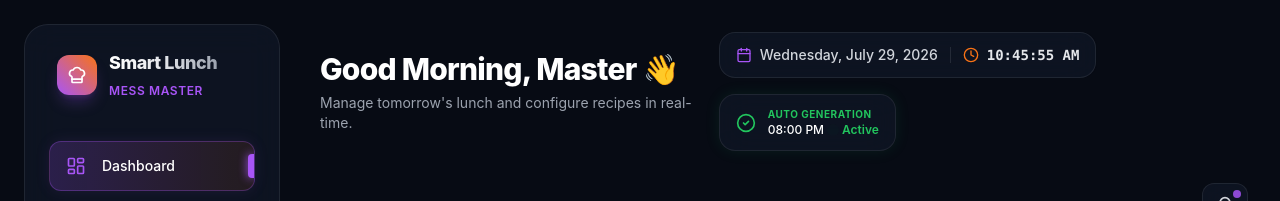
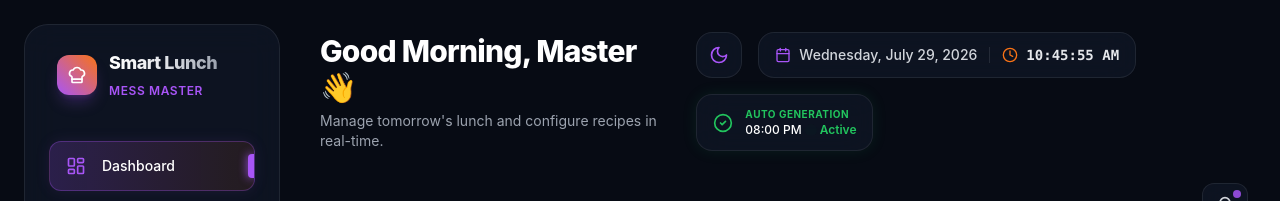
Before and after one commit to harishanbai/smartfood, a React (Vite) app in the folder client/: page / in a window 1280 px wide. Shown: the top 201 px of the page. Built offline with nearby package versions, Linux system fonts and the light colour scheme; no server answers.

Commit message:
themes changes

```diff
--- a/client/src/components/TopSection.jsx
+++ b/client/src/components/TopSection.jsx
@@ -1,8 +1,10 @@
 import React, { useState, useEffect } from 'react';
-import { Clock, Calendar, CheckCircle2 } from 'lucide-react';
+import { Clock, Calendar, CheckCircle2, Sun, Moon } from 'lucide-react';
+import { useTheme } from '../context/ThemeContext';
 
 const TopSection = () => {
   const [time, setTime] = useState(new Date());
+  const { theme, toggleTheme } = useTheme();
 
   useEffect(() => {
     const timer = setInterval(() => setTime(new Date()), 1000);
@@ -48,6 +50,22 @@ const TopSection = () => {
 
       {/* Date, Time & Scheduler Status Panel */}
       <div className="flex flex-col sm:flex-row flex-wrap items-stretch sm:items-center gap-4 w-full lg:w-auto">
+        {/* Light/Dark Toggle Button */}
+        <button
+          onClick={toggleTheme}
+          aria-label="Toggle Theme"
+          className="glass-panel p-3 rounded-2xl flex items-center justify-center bg-white/5 border border-white/10 hover:bg-white/10 transition-all text-gray-300 hover:text-white cursor-pointer min-h-[44px] min-w-[44px] relative overflow-hidden"
+        >
+          <div className="relative h-5 w-5 flex items-center justify-center">
+            {/* Sun Icon */}
+            <Sun className={`h-5 w-5 text-accentOrange absolute transition-all duration-500 transform ${theme === 'light' ? 'rotate-0 scale-100 opacity-100' : 'rotate-90 scale-0 opacity-0'
+              }`} />
+            {/* Moon Icon */}
+            <Moon className={`h-5 w-5 text-accentPurple absolute transition-all duration-500 transform ${theme === 'dark' ? 'rotate-0 scale-100 opacity-100' : '-rotate-90 scale-0 opacity-0'
+              }`} />
+          </div>
+        </button>
+
         {/* Date and Clock Widget */}
         <div className="glass-panel px-4 py-3 rounded-2xl flex flex-wrap sm:flex-nowrap items-center justify-between sm:justify-start gap-2.5 sm:gap-3 bg-white/5 border border-white/10 text-xs sm:text-sm flex-1 sm:flex-initial">
           <div className="flex items-center gap-2">
--- /dev/null
+++ b/client/src/context/ThemeContext.jsx
@@ -0,0 +1,31 @@
+import React, { createContext, useContext, useState, useEffect } from 'react';
+
+const ThemeContext = createContext();
+
+export const useTheme = () => useContext(ThemeContext);
+
+export const ThemeProvider = ({ children }) => {
+  const [theme, setTheme] = useState(() => {
+    return localStorage.getItem('theme') || 'dark';
+  });
+
+  useEffect(() => {
+    const root = window.document.documentElement;
+    if (theme === 'light') {
+      root.classList.add('light');
+    } else {
+      root.classList.remove('light');
+    }
+    localStorage.setItem('theme', theme);
+  }, [theme]);
+
+  const toggleTheme = () => {
+    setTheme((prev) => (prev === 'dark' ? 'light' : 'dark'));
+  };
+
+  return (
+    <ThemeContext.Provider value={{ theme, toggleTheme }}>
+      {children}
+    </ThemeContext.Provider>
+  );
+};
--- a/client/src/index.css
+++ b/client/src/index.css
@@ -4,13 +4,71 @@
 @tailwind components;
 @tailwind utilities;
 
+:root {
+  --bg-main: #070B14;
+  --bg-card: #111827;
+  --bg-scrollbar: #070B14;
+  --bg-scrollbar-thumb: #1F2937;
+
+  --text-title: #FFFFFF;
+  --text-body: #E5E7EB;
+  --text-body-muted: #D1D5DB;
+  --text-muted: #9CA3AF;
+  --text-muted-dark: #6B7280;
+
+  --glass-bg: rgba(17, 24, 39, 0.7);
+  --glass-border: rgba(255, 255, 255, 0.08);
+  --glass-hover-bg: rgba(17, 24, 39, 0.8);
+  --glass-hover-border: rgba(255, 255, 255, 0.15);
+  --shadow-hover: 0 8px 32px 0 rgba(0, 0, 0, 0.5);
+}
+
+:root.light {
+  --bg-main: #F3F4F6;
+  --bg-card: #FFFFFF;
+  --bg-scrollbar: #F3F4F6;
+  --bg-scrollbar-thumb: #D1D5DB;
+
+  --text-title: #070B14;
+  --text-body: #1F2937;
+  --text-body-muted: #374151;
+  --text-muted: #4B5563;
+  --text-muted-dark: #9CA3AF;
+
+  --glass-bg: rgba(255, 255, 255, 0.7);
+  --glass-border: rgba(0, 0, 0, 0.08);
+  --glass-hover-bg: rgba(255, 255, 255, 0.85);
+  --glass-hover-border: rgba(0, 0, 0, 0.12);
+  --shadow-hover: 0 8px 32px 0 rgba(0, 0, 0, 0.08);
+}
+
 body {
   margin: 0;
   padding: 0;
-  background-color: #070B14;
-  color: #F3F4F6;
+  background-color: var(--bg-main);
+  color: var(--text-body);
   font-family: 'Outfit', sans-serif;
   overflow-x: hidden;
+}
+
+body,
+header,
+main,
+aside,
+footer,
+nav,
+.glass-panel,
+button,
+input,
+select,
+textarea,
+span,
+h1,
+h2,
+h3,
+h4,
+p {
+  transition: background-color 0.3s ease, border-color 0.3s ease, color 0.3s ease, box-shadow 0.3s ease;
 }
 
 /* Custom Scrollbars */
@@ -18,29 +76,32 @@ body {
   width: 6px;
   height: 6px;
 }
+
 ::-webkit-scrollbar-track {
-  background: #070B14;
+  background: var(--bg-scrollbar);
 }
+
 ::-webkit-scrollbar-thumb {
-  background: #1F2937;
+  background: var(--bg-scrollbar-thumb);
   border-radius: 3px;
 }
+
 ::-webkit-scrollbar-thumb:hover {
-  background: #374151;
+  background: var(--text-muted);
 }
 
 /* Glassmorphism Styles */
 .glass-panel {
-  background: rgba(17, 24, 39, 0.7);
+  background: var(--glass-bg);
   backdrop-filter: blur(16px);
   -webkit-backdrop-filter: blur(16px);
-  border: 1px solid rgba(255, 255, 255, 0.08);
+  border: 1px solid var(--glass-border);
 }
 
 .glass-panel-hover:hover {
-  background: rgba(17, 24, 39, 0.8);
-  border: 1px solid rgba(255, 255, 255, 0.15);
-  box-shadow: 0 8px 32px 0 rgba(0, 0, 0, 0.5);
+  background: var(--glass-hover-bg);
+  border: 1px solid var(--glass-hover-border);
+  box-shadow: var(--shadow-hover);
   transition: all 0.3s cubic-bezier(0.4, 0, 0.2, 1);
 }
 
@@ -79,9 +140,12 @@ body {
 
 /* Pulse Glow Keyframes */
 @keyframes glowPulse {
-  0%, 100% {
+
+  0%,
+  100% {
     box-shadow: 0 0 15px rgba(168, 85, 247, 0.2), inset 0 0 15px rgba(168, 85, 247, 0.1);
   }
+
   50% {
     box-shadow: 0 0 30px rgba(168, 85, 247, 0.5), inset 0 0 25px rgba(168, 85, 247, 0.3);
   }
@@ -92,9 +156,12 @@ body {
 }
 
 @keyframes glowPulseOrange {
-  0%, 100% {
+
+  0%,
+  100% {
     box-shadow: 0 0 15px rgba(249, 115, 22, 0.2), inset 0 0 15px rgba(249, 115, 22, 0.1);
   }
+
   50% {
     box-shadow: 0 0 30px rgba(249, 115, 22, 0.5), inset 0 0 25px rgba(249, 115, 22, 0.3);
   }
@@ -105,9 +172,12 @@ body {
 }
 
 @keyframes glowPulseGreen {
-  0%, 100% {
+
+  0%,
+  100% {
     box-shadow: 0 0 15px rgba(34, 197, 94, 0.2), inset 0 0 15px rgba(34, 197, 94, 0.1);
   }
+
   50% {
     box-shadow: 0 0 30px rgba(34, 197, 94, 0.5), inset 0 0 25px rgba(34, 197, 94, 0.3);
   }
--- a/client/tailwind.config.js
+++ b/client/tailwind.config.js
@@ -7,11 +7,22 @@ export default {
   theme: {
     extend: {
       colors: {
-        bgMain: '#070B14',
-        bgCard: '#111827',
+        bgMain: 'var(--bg-main)',
+        bgCard: 'var(--bg-card)',
         accentOrange: '#F97316',
         accentPurple: '#A855F7',
         accentGreen: '#22C55E',
+      },
+      textColor: {
+        white: 'var(--text-title)',
+        gray: {
+          50: '#F9FAFB',
+          100: '#F3F4F6',
+          200: 'var(--text-body)',
+          300: 'var(--text-body-muted)',
+          400: 'var(--text-muted)',
+          500: 'var(--text-muted-dark)',
+        }
       },
       fontFamily: {
         sans: ['Inter', 'sans-serif'],
```
Also changed, not shown: client/src/App.jsx (+5 -2 lines), client/src/pages/Dashboard.jsx (line endings or trailing spaces).
